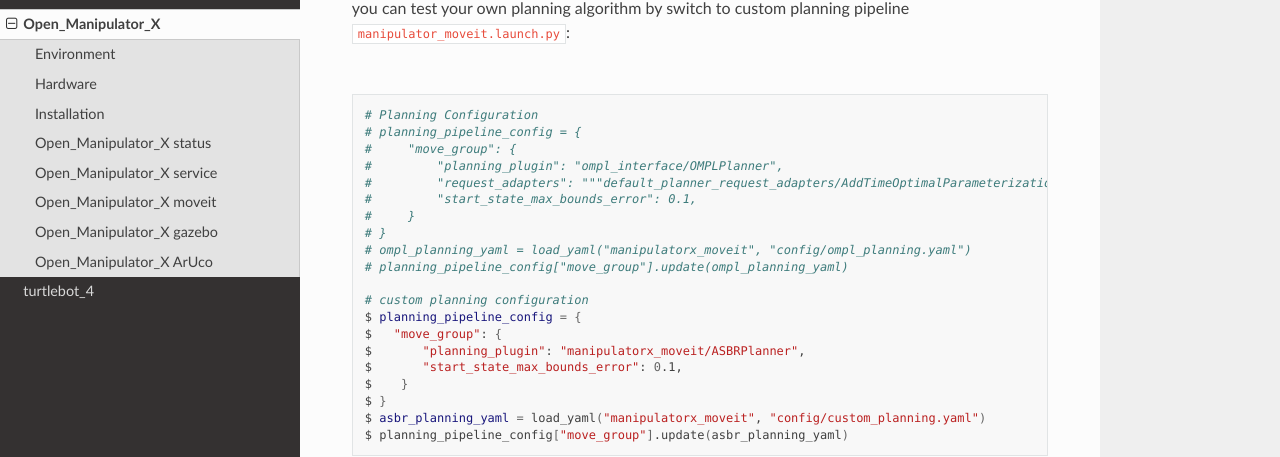
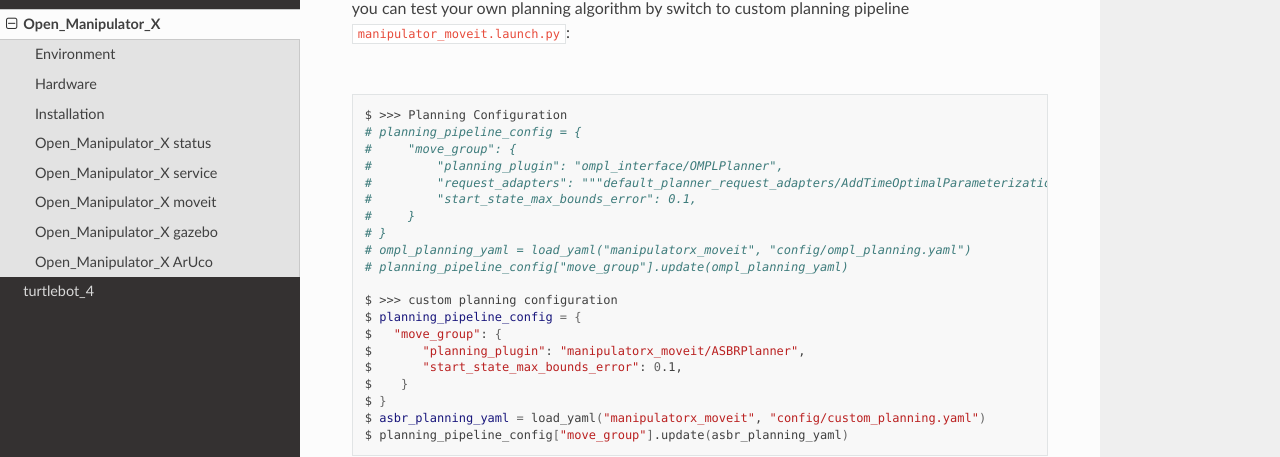
Before and after one commit to stevenleon99/Newbie_Oogway, a Sphinx documentation site: the page built from docs/source/openmanipulatorx.rst, in a window 1280 px wide and 900 px high, scrolled down 1972 px. Shown: the part 152-609 px from the top of the window. Built offline with Sphinx 7.4.7 and the Read the Docs theme 2.0.0, drawn with Linux system fonts in a browser that asks for light colours.

```diff
--- a/docs/source/openmanipulatorx.rst
+++ b/docs/source/openmanipulatorx.rst
@@ -113,9 +113,11 @@ Open_Manipulator_X moveit
 |
 | you can test your own planning algorithm by switch to custom planning pipeline ``manipulator_moveit.launch.py``:
 |
+
+
 .. code-block:: bash
 
-   # Planning Configuration
+   $ >>> Planning Configuration
    # planning_pipeline_config = {
    #     "move_group": {
    #         "planning_plugin": "ompl_interface/OMPLPlanner",
@@ -126,7 +128,7 @@ Open_Manipulator_X moveit
    # ompl_planning_yaml = load_yaml("manipulatorx_moveit", "config/ompl_planning.yaml")
    # planning_pipeline_config["move_group"].update(ompl_planning_yaml)
 
-   # custom planning configuration
+   $ >>> custom planning configuration
    $ planning_pipeline_config = {
    $   "move_group": {
    $       "planning_plugin": "manipulatorx_moveit/ASBRPlanner",
@@ -135,6 +137,7 @@ Open_Manipulator_X moveit
    $ }
    $ asbr_planning_yaml = load_yaml("manipulatorx_moveit", "config/custom_planning.yaml")
    $ planning_pipeline_config["move_group"].update(asbr_planning_yaml)
+
 
 |
 .. image:: images/custom_moveit_planner.png
```
